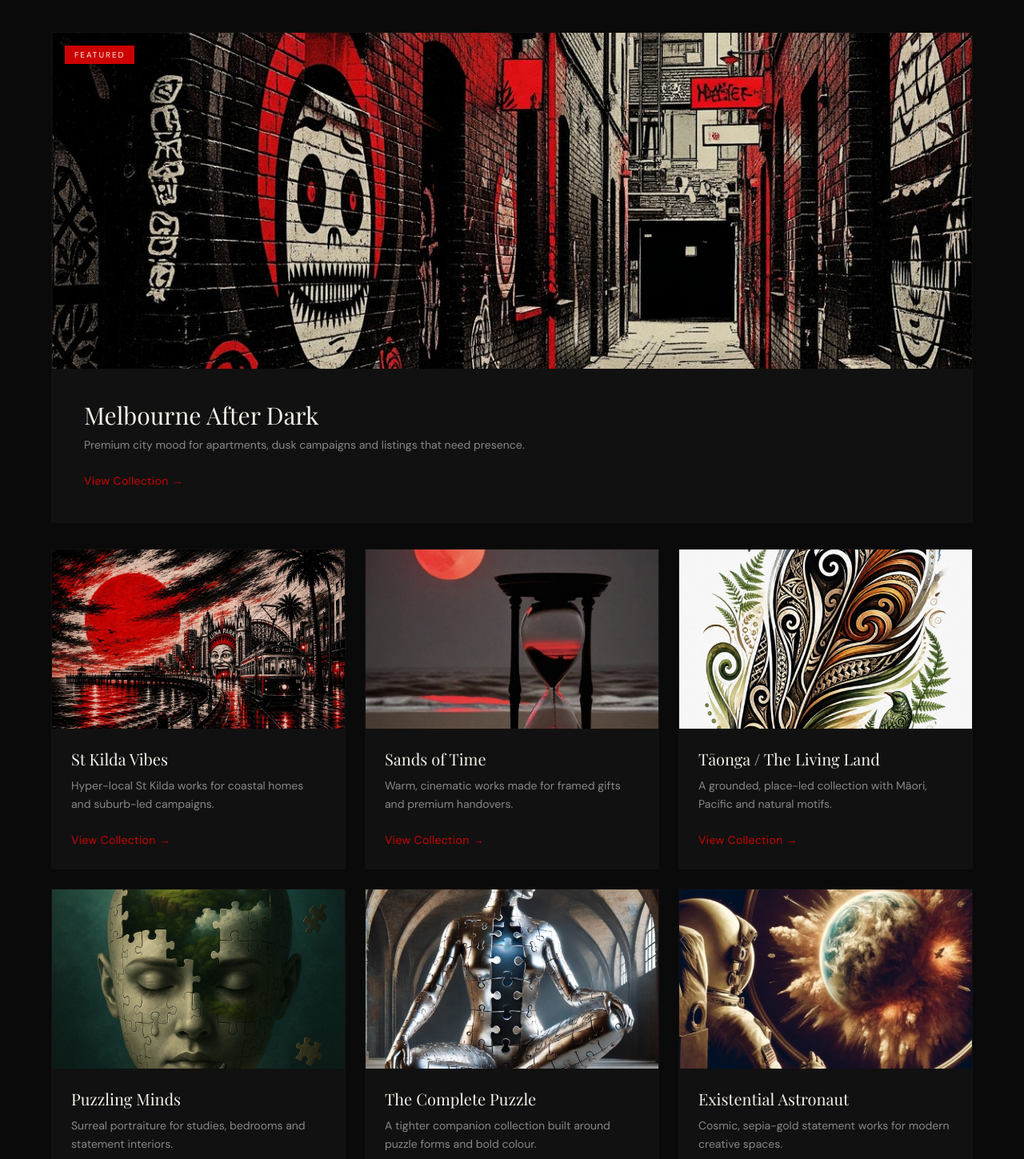
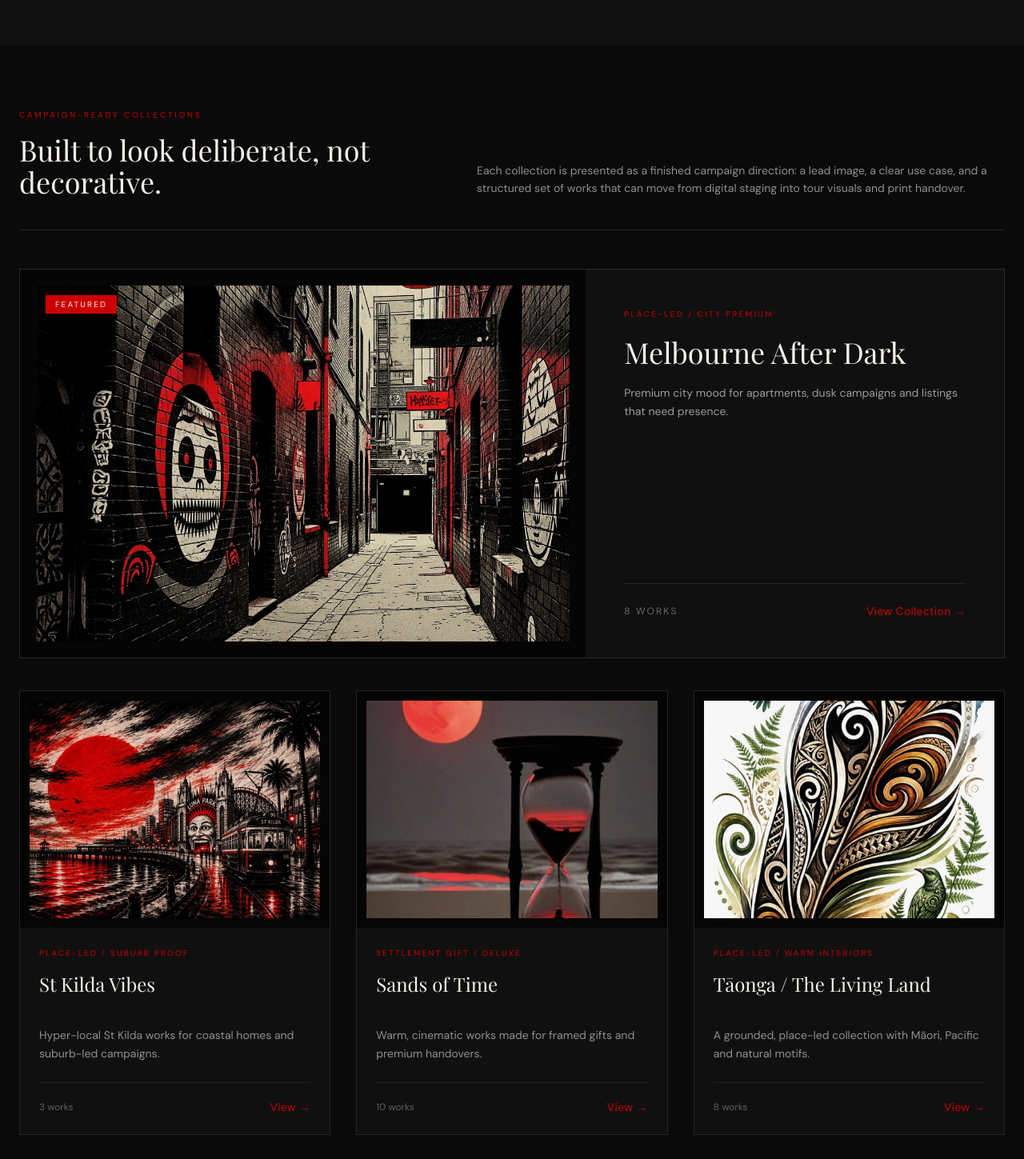
Before and after one commit to MissDaze/the-full-picture, a React (Vite) app: page /collections in a window 1280 px wide. Shown: the part 260-1709 px from the top of the page at 80% size. Built offline with nearby package versions, Linux system fonts and the light colour scheme; a web font is replaced by a local one.

Commit message:
Repair collection layouts and image presentation

```diff
--- a/src/components/CollectionCard.jsx
+++ b/src/components/CollectionCard.jsx
@@ -1,49 +1,97 @@
 import { Link } from 'react-router-dom'
 
 export default function CollectionCard({ collection, featured = false }) {
-  const firstImage = collection.mockups?.[0]
+  const firstImage = collection.coverImage || collection.mockups?.[0] || collection.artwork?.[0]
+  const artworkCount = collection.artwork?.length || 0
 
+  if (featured) {
     return (
-    <div
-      className={`group relative bg-[#111111] overflow-hidden transition-all duration-300
-        hover:-translate-y-1 hover:shadow-[0_0_24px_rgba(204,0,0,0.25)]
-        hover:border-[#cc0000] border border-transparent ${featured ? 'w-full' : ''}`}
-    >
-      {featured && (
-        <span className="absolute top-4 left-4 z-10 bg-[#cc0000] text-[#f5f0e8] text-[10px] uppercase tracking-[0.2em] px-3 py-1">
+      <article className="group relative overflow-hidden border border-[#2a2a2a] bg-[#101010] transition-colors duration-300 hover:border-[#cc0000]/70">
+        <div className="grid grid-cols-1 lg:grid-cols-[1.15fr_0.85fr] min-h-[420px]">
+          <Link to={`/collections/${collection.slug}`} className="relative block bg-[#050505] p-4 md:p-5">
+            <span className="absolute left-8 top-8 z-10 bg-[#cc0000] px-3 py-1 text-[10px] uppercase tracking-[0.22em] text-[#f5f0e8]">
               Featured
             </span>
-      )}
-
-      <div className={`overflow-hidden bg-[#1a1a1a] ${featured ? 'h-80 md:h-[420px]' : 'h-56'}`}>
+            <div className="h-full min-h-[300px] overflow-hidden bg-[#0a0a0a]">
               {firstImage ? (
                 <img
                   src={firstImage}
                   alt={collection.name}
-            className="w-full h-full object-cover transition-all duration-500 group-hover:brightness-110"
-            onError={(e) => {
-              e.target.style.display = 'none'
-            }}
+                  className="h-full w-full object-cover transition duration-500 group-hover:scale-[1.015] group-hover:brightness-110"
+                  onError={(e) => { e.target.style.display = 'none' }}
                 />
               ) : (
-          <div className="w-full h-full bg-[#1a1a1a]" />
+                <div className="h-full w-full bg-[#1a1a1a]" />
               )}
             </div>
+          </Link>
 
-      <div className={`p-6 ${featured ? 'md:p-10' : ''}`}>
-        <h3 className={`font-playfair text-[#f5f0e8] mb-2 ${featured ? 'text-2xl md:text-3xl' : 'text-xl'}`}>
+          <div className="flex flex-col justify-between p-8 md:p-10 lg:p-12">
+            <div>
+              <p className="mb-5 text-[10px] uppercase tracking-[0.24em] text-[#cc0000]">
+                {collection.category}
+              </p>
+              <h3 className="mb-5 font-playfair text-3xl leading-tight text-[#f5f0e8] md:text-4xl">
                 {collection.name}
               </h3>
-        <p className="text-[#888888] text-sm mb-5 leading-relaxed">
+              <p className="max-w-md text-sm leading-relaxed text-[#9a9a9a]">
                 {collection.shortDescription}
+              </p>
+            </div>
+            <div className="mt-10 flex items-center justify-between border-t border-[#252525] pt-6">
+              <p className="text-xs uppercase tracking-[0.18em] text-[#666]">
+                {artworkCount} works
               </p>
               <Link
                 to={`/collections/${collection.slug}`}
-          className="text-sm text-[#cc0000] hover:text-[#ff1a1a] transition-colors tracking-wide"
+                className="text-sm tracking-wide text-[#cc0000] transition-colors hover:text-[#ff1a1a]"
               >
                 View Collection →
               </Link>
             </div>
           </div>
+        </div>
+      </article>
     )
   }
+
+  return (
+    <article className="group flex h-full flex-col overflow-hidden border border-[#242424] bg-[#101010] transition-all duration-300 hover:-translate-y-1 hover:border-[#cc0000]/70 hover:shadow-[0_0_24px_rgba(204,0,0,0.18)]">
+      <Link to={`/collections/${collection.slug}`} className="block bg-[#050505] p-3">
+        <div className="aspect-[4/3] overflow-hidden bg-[#0a0a0a]">
+          {firstImage ? (
+            <img
+              src={firstImage}
+              alt={collection.name}
+              className="h-full w-full object-cover transition duration-500 group-hover:scale-[1.02] group-hover:brightness-110"
+              onError={(e) => { e.target.style.display = 'none' }}
+            />
+          ) : (
+            <div className="h-full w-full bg-[#1a1a1a]" />
+          )}
+        </div>
+      </Link>
+
+      <div className="flex flex-1 flex-col p-6">
+        <p className="mb-4 text-[10px] uppercase tracking-[0.22em] text-[#cc0000]">
+          {collection.category}
+        </p>
+        <h3 className="mb-3 min-h-[3.5rem] font-playfair text-2xl leading-tight text-[#f5f0e8]">
+          {collection.name}
+        </h3>
+        <p className="mb-6 flex-1 text-sm leading-relaxed text-[#8f8f8f]">
+          {collection.shortDescription}
+        </p>
+        <div className="flex items-center justify-between border-t border-[#252525] pt-5">
+          <p className="text-xs text-[#5f5f5f]">{artworkCount} works</p>
+          <Link
+            to={`/collections/${collection.slug}`}
+            className="text-sm tracking-wide text-[#cc0000] transition-colors hover:text-[#ff1a1a]"
+          >
+            View →
+          </Link>
+        </div>
+      </div>
+    </article>
+  )
+}
--- a/src/pages/CollectionDetail.jsx
+++ b/src/pages/CollectionDetail.jsx
@@ -34,30 +34,35 @@ export default function CollectionDetail() {
     )
   }
 
-  const allImages = [...(collection.mockups || []), ...(collection.artwork || [])]
+  const mockups = collection.mockups || []
+  const artwork = collection.artwork || []
   const otherCollections = collections
     .filter((c) => c.slug !== slug)
     .sort((a, b) => a.sortOrder - b.sortOrder)
     .slice(0, 3)
-  const firstImage = collection.mockups?.[0]
+  const firstImage = collection.coverImage || collection.mockups?.[0] || collection.artwork?.[0]
 
   return (
     <>
       <SEOHead title={collection.name} description={collection.shortDescription} />
 
       {/* ── Section A: Header banner ─────────────────────── */}
-      <section className="relative min-h-[55vh] flex flex-col items-center justify-end text-center px-6 pb-14 pt-32 overflow-hidden">
+      <section className="relative flex min-h-[58vh] flex-col items-center justify-end overflow-hidden px-6 pb-16 pt-32 text-center">
         <div className="absolute inset-0 bg-[#0a0a0a]" />
         {firstImage && (
           <div
             className="absolute inset-0 bg-cover bg-center"
             style={{
               backgroundImage: `url(${firstImage})`,
-              filter: 'brightness(0.2)',
+              filter: 'brightness(0.18)',
             }}
           />
         )}
-        <div className="relative z-10 max-w-2xl">
+        <div className="absolute inset-0 bg-gradient-to-t from-[#0a0a0a] via-[#0a0a0a]/60 to-[#0a0a0a]/20" />
+        <div className="relative z-10 max-w-3xl">
+          <p className="mb-4 text-[10px] uppercase tracking-[0.28em] text-[#cc0000]">
+            {collection.category}
+          </p>
           <h1 className="font-playfair text-4xl md:text-5xl lg:text-6xl text-[#f5f0e8] mb-4 leading-tight">
             {collection.name}
           </h1>
@@ -67,9 +72,9 @@ export default function CollectionDetail() {
 
       {/* ── Section B: About ─────────────────────────────── */}
       <ScrollFadeIn>
-        <section className="bg-[#0a0a0a] py-16 px-6">
-          <div className="max-w-[720px] mx-auto">
-            <p className="font-playfair italic text-[#888888] text-lg leading-relaxed">
+        <section className="bg-[#0a0a0a] px-6 py-18 md:py-20">
+          <div className="mx-auto max-w-[760px] border-l border-[#cc0000]/70 pl-7">
+            <p className="font-playfair text-xl italic leading-relaxed text-[#9a9a9a] md:text-2xl">
               {collection.fullDescription}
             </p>
           </div>
@@ -78,29 +83,77 @@ export default function CollectionDetail() {
 
       {/* ── Section C: The Work ──────────────────────────── */}
       <ScrollFadeIn>
-        <section className="bg-[#111111] py-16 px-6">
-          <div className="max-w-6xl mx-auto">
-            <h2 className="font-playfair text-2xl md:text-3xl text-[#f5f0e8] mb-10">The Works</h2>
-            <div className="columns-1 sm:columns-2 lg:columns-3 gap-3">
-              {allImages.map((src, i) => (
-                <div
-                  key={i}
-                  className="break-inside-avoid mb-3 cursor-pointer overflow-hidden bg-[#1a1a1a]
-                    hover:brightness-110 transition-all duration-300"
+        <section className="bg-[#111111] px-6 py-20">
+          <div className="mx-auto max-w-7xl">
+            {mockups.length > 0 && (
+              <div className="mb-16">
+                <div className="mb-8 flex flex-col gap-3 border-b border-[#2a2a2a] pb-6 md:flex-row md:items-end md:justify-between">
+                  <div>
+                    <p className="mb-3 text-[10px] uppercase tracking-[0.28em] text-[#cc0000]">
+                      Campaign views
+                    </p>
+                    <h2 className="font-playfair text-2xl text-[#f5f0e8] md:text-3xl">
+                      Staged presentation
+                    </h2>
+                  </div>
+                  <p className="max-w-md text-sm leading-relaxed text-[#777]">
+                    Lead visuals are cropped consistently so the collection reads like a professional campaign set.
+                  </p>
+                </div>
+                <div className="grid grid-cols-1 gap-6 md:grid-cols-2">
+                  {mockups.map((src, i) => (
+                    <button
+                      key={src}
+                      type="button"
+                      className="group block overflow-hidden border border-[#2a2a2a] bg-[#050505] p-3 text-left transition-colors hover:border-[#cc0000]/70"
+                      onClick={() => setLightboxSrc(src)}
+                    >
+                      <span className="block aspect-[3/2] overflow-hidden bg-[#0a0a0a]">
+                        <img
+                          src={src}
+                          alt={`${collection.name} campaign view ${i + 1}`}
+                          className="h-full w-full object-cover transition duration-500 group-hover:scale-[1.015] group-hover:brightness-110"
+                          onError={(e) => { e.target.style.display = 'none' }}
+                        />
+                      </span>
+                    </button>
+                  ))}
+                </div>
+              </div>
+            )}
+
+            {artwork.length > 0 && (
+              <div>
+                <div className="mb-8 flex flex-col gap-3 border-b border-[#2a2a2a] pb-6 md:flex-row md:items-end md:justify-between">
+                  <div>
+                    <p className="mb-3 text-[10px] uppercase tracking-[0.28em] text-[#cc0000]">
+                      Artwork set
+                    </p>
+                    <h2 className="font-playfair text-2xl text-[#f5f0e8] md:text-3xl">
+                      The works
+                    </h2>
+                  </div>
+                  <p className="text-sm text-[#777]">{artwork.length} works in this collection</p>
+                </div>
+                <div className="grid grid-cols-2 gap-4 md:grid-cols-3 md:gap-6 xl:grid-cols-4">
+                  {artwork.map((src, i) => (
+                    <button
+                      key={src}
+                      type="button"
+                      className="group flex aspect-[4/5] items-center justify-center overflow-hidden border border-[#242424] bg-[#080808] p-3 transition-colors hover:border-[#cc0000]/70 md:p-4"
                       onClick={() => setLightboxSrc(src)}
                     >
                       <img
                         src={src}
-                    alt={`${collection.name} — work ${i + 1}`}
-                    className="w-full h-auto block"
-                    onError={(e) => {
-                      e.target.parentElement.classList.add('aspect-[4/3]')
-                      e.target.style.display = 'none'
-                    }}
+                        alt={`${collection.name} artwork ${i + 1}`}
+                        className="max-h-full max-w-full object-contain transition duration-500 group-hover:scale-[1.02] group-hover:brightness-110"
+                        onError={(e) => { e.target.style.display = 'none' }}
                       />
-                </div>
+                    </button>
                   ))}
                 </div>
+              </div>
+            )}
           </div>
         </section>
       </ScrollFadeIn>
@@ -150,7 +203,7 @@ export default function CollectionDetail() {
           <section className="bg-[#0a0a0a] py-16 px-6">
             <div className="max-w-6xl mx-auto">
               <h2 className="font-playfair text-2xl text-[#f5f0e8] mb-10">Other Collections</h2>
-              <div className="grid grid-cols-1 md:grid-cols-2 lg:grid-cols-3 gap-6">
+              <div className="grid auto-rows-fr grid-cols-1 gap-6 md:grid-cols-2 lg:grid-cols-3">
                 {otherCollections.map((c) => (
                   <CollectionCard key={c.slug} collection={c} />
                 ))}
--- a/src/pages/Collections.jsx
+++ b/src/pages/Collections.jsx
@@ -16,19 +16,36 @@ export default function Collections() {
         title="The Collections"
         description="Hyper-local fine art collections for real estate agents across Melbourne and beyond."
       />
-      <PageHero title="The Collections" />
+      <PageHero
+        title="The Collections"
+        subtitle="Curated artwork sets for listing campaigns, virtual tours and settlement gifts."
+      />
 
-      <div className="bg-[#0a0a0a] py-14 px-6">
-        <div className="max-w-6xl mx-auto">
+      <div className="bg-[#0a0a0a] px-6 py-20">
+        <div className="mx-auto max-w-7xl">
+          <div className="mb-12 grid grid-cols-1 gap-8 border-b border-[#202020] pb-10 md:grid-cols-[0.9fr_1.1fr] md:items-end">
+            <div>
+              <p className="mb-4 text-[10px] uppercase tracking-[0.28em] text-[#cc0000]">
+                Campaign-ready collections
+              </p>
+              <h2 className="font-playfair text-3xl leading-tight text-[#f5f0e8] md:text-4xl">
+                Built to look deliberate, not decorative.
+              </h2>
+            </div>
+            <p className="max-w-2xl text-sm leading-relaxed text-[#8f8f8f] md:justify-self-end">
+              Each collection is presented as a finished campaign direction: a lead image, a clear use case, and a structured set of works that can move from digital staging into tour visuals and print handover.
+            </p>
+          </div>
+
           {featured && (
-            <ScrollFadeIn className="mb-8">
+            <ScrollFadeIn className="mb-10">
               <CollectionCard collection={featured} featured />
             </ScrollFadeIn>
           )}
 
           {rest.length > 0 && (
             <ScrollFadeIn>
-              <div className="grid grid-cols-1 md:grid-cols-2 xl:grid-cols-3 gap-6 mb-14">
+              <div className="mb-16 grid auto-rows-fr grid-cols-1 gap-8 md:grid-cols-2 xl:grid-cols-3">
                 {rest.map((c) => (
                   <CollectionCard key={c.slug} collection={c} />
                 ))}
@@ -38,7 +55,7 @@ export default function Collections() {
 
           {/* Custom commission */}
           <ScrollFadeIn>
-            <div className="border border-dashed border-[#cc0000] p-10 md:p-14 text-center">
+            <div className="border border-dashed border-[#cc0000]/80 bg-[#101010] p-10 text-center md:p-14">
               <p className="font-playfair text-2xl text-[#f5f0e8] mb-3">
                 Don&apos;t see your suburb?
               </p>
```
Lines whose indentation alone changed are shown as unchanged.
